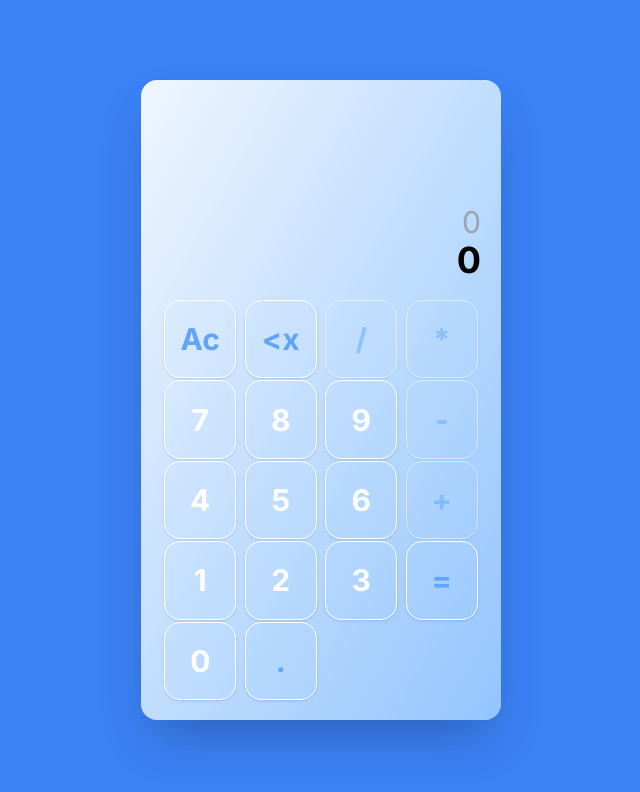
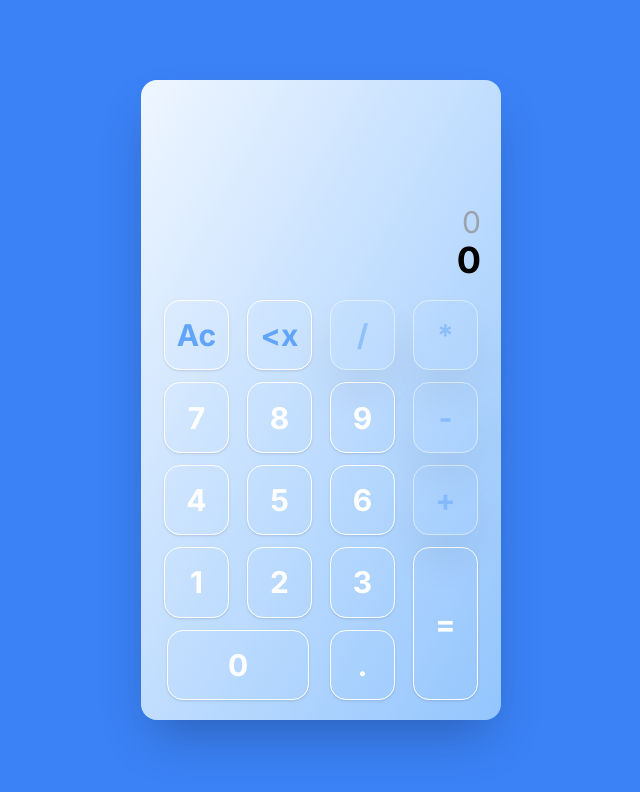
Before and after one commit to gnikkoch96/nextjs-projects, a Next.js app in the folder calculator-app/: page / in a window 1280 px wide. Shown: the top 792 px of the page, without its empty margins (319-959 px from the left). Built offline with nearby package versions, Linux system fonts and the light colour scheme.

Commit message:
finished styling

```diff
--- a/calculator-app/app/components/Calculator.tsx
+++ b/calculator-app/app/components/Calculator.tsx
@@ -2,7 +2,6 @@
 
 import { useState } from 'react';
 import clsx from 'clsx';
-import { BackspaceIcon } from '@heroicons/react/24/solid';
 
 export default function Calculator(){
     const symbols = ["Ac", "<x", "/", "*", "7", "8", "9", "-", "4", "5", "6", "+", "1", "2", "3", "=", "0", "."];
@@ -15,7 +14,7 @@ export default function Calculator(){
             <Display result={result} history={history}/>
 
             {/* Buttons */}
-            <div className="h-2/3 grid grid-cols-4 gap-0.5 justify-items-center">
+            <div className="h-2/3 grid grid-cols-4 gap-3 justify-items-center">
                 {symbols.map((symbol) => (
                     <Button key={symbol} symbol={symbol}/>
                 ))}
@@ -37,6 +36,7 @@ function Display({result, history}:{result:string, history:string}){
 }
 
 function Button({symbol}:{symbol:string}){
+    // test to see if the symbol is a number
     const numRegex = new RegExp("[0-9]")
 
     return(
@@ -45,9 +45,12 @@ function Button({symbol}:{symbol:string}){
                 "w-11/12 rounded-2xl border border-white font-bold shadow text-3xl",
             {
                 "text-blue-400": !numRegex.test(symbol),
-                'opacity-50': symbol === '*' || symbol === '-' || symbol === '+' || symbol === '/',
-                "text-white": numRegex.test(symbol)
-            })}>
+                'opacity-50 shadow-2xl': symbol === '*' || symbol === '-' || symbol === '+' || symbol === '/',
+                "text-white": numRegex.test(symbol) || symbol === '.' || symbol === '=',
+                'col-span-2': symbol ===  '0',
+                'row-span-2': symbol === '=',
+            })}
+        >
             {symbol}
         </button>
     );
```
